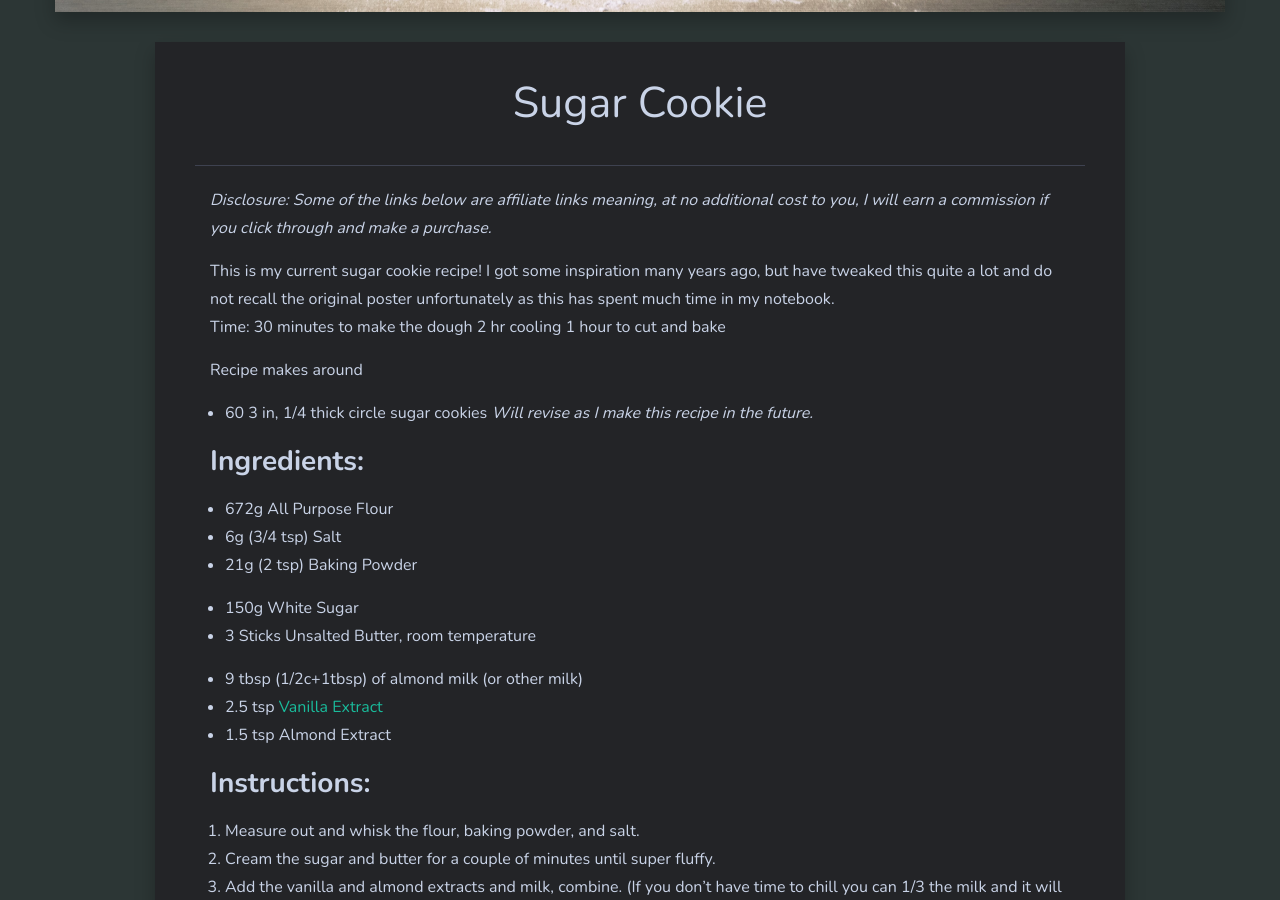
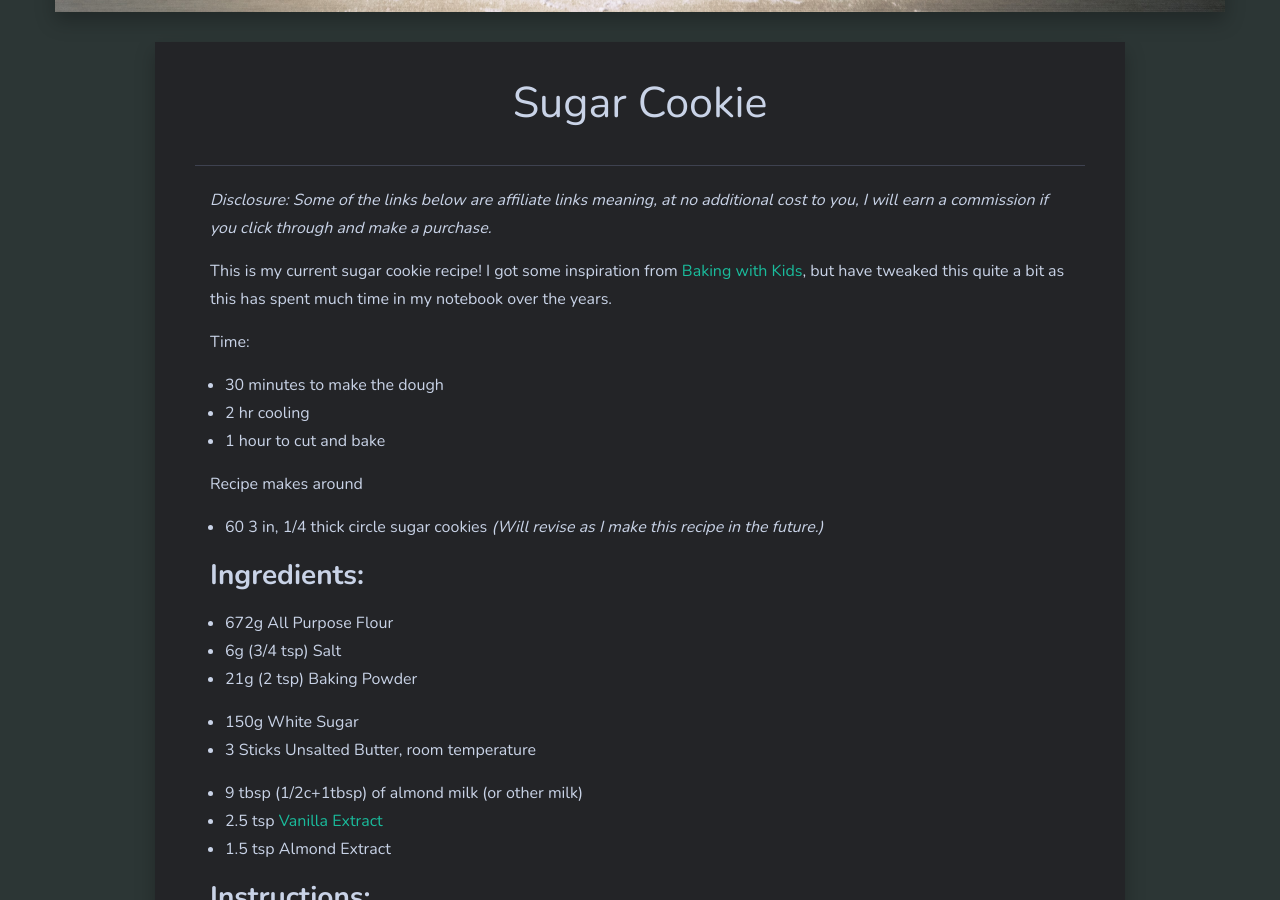
Before and after one commit to JenPalsKitchen/JenPalsKitchen.github.io, a Jekyll site: the page built from _posts/recipes/2022-02-10-Sugar-Cookies.md, in a window 1280 px wide and 900 px high, scrolled down 683 px. Built offline with Jekyll 4.4.1, drawn with Linux system fonts in a browser that asks for light colours.

Commit message:
Update 2022-02-10-Sugar-Cookies.md

```diff
--- a/_posts/recipes/2022-02-10-Sugar-Cookies.md
+++ b/_posts/recipes/2022-02-10-Sugar-Cookies.md
@@ -5,15 +5,16 @@ image:
 ---
 _Disclosure: Some of the links below are affiliate links meaning, at no additional cost to you, I will earn a commission if you click through and make a purchase._
 
-This is my current sugar cookie recipe! I got some inspiration many years ago, but have tweaked this quite a lot and do not recall the original poster unfortunately as this has spent much time in my notebook.
+This is my current sugar cookie recipe! I got some inspiration from [Baking with Kids](https://themotheroverload.com/baking-with-kids-eggless-sugar-cookies/), but have tweaked this quite a bit as this has spent much time in my notebook over the years.
+
 Time:
-30 minutes to make the dough
-2 hr cooling
-1 hour to cut and bake
+* 30 minutes to make the dough
+* 2 hr cooling
+* 1 hour to cut and bake
 
 Recipe makes around
 * 60 3 in, 1/4 thick circle sugar cookies
-_Will revise as I make this recipe in the future._
+_(Will revise as I make this recipe in the future.)_
 
 ## Ingredients:
 * 672g All Purpose Flour
```
